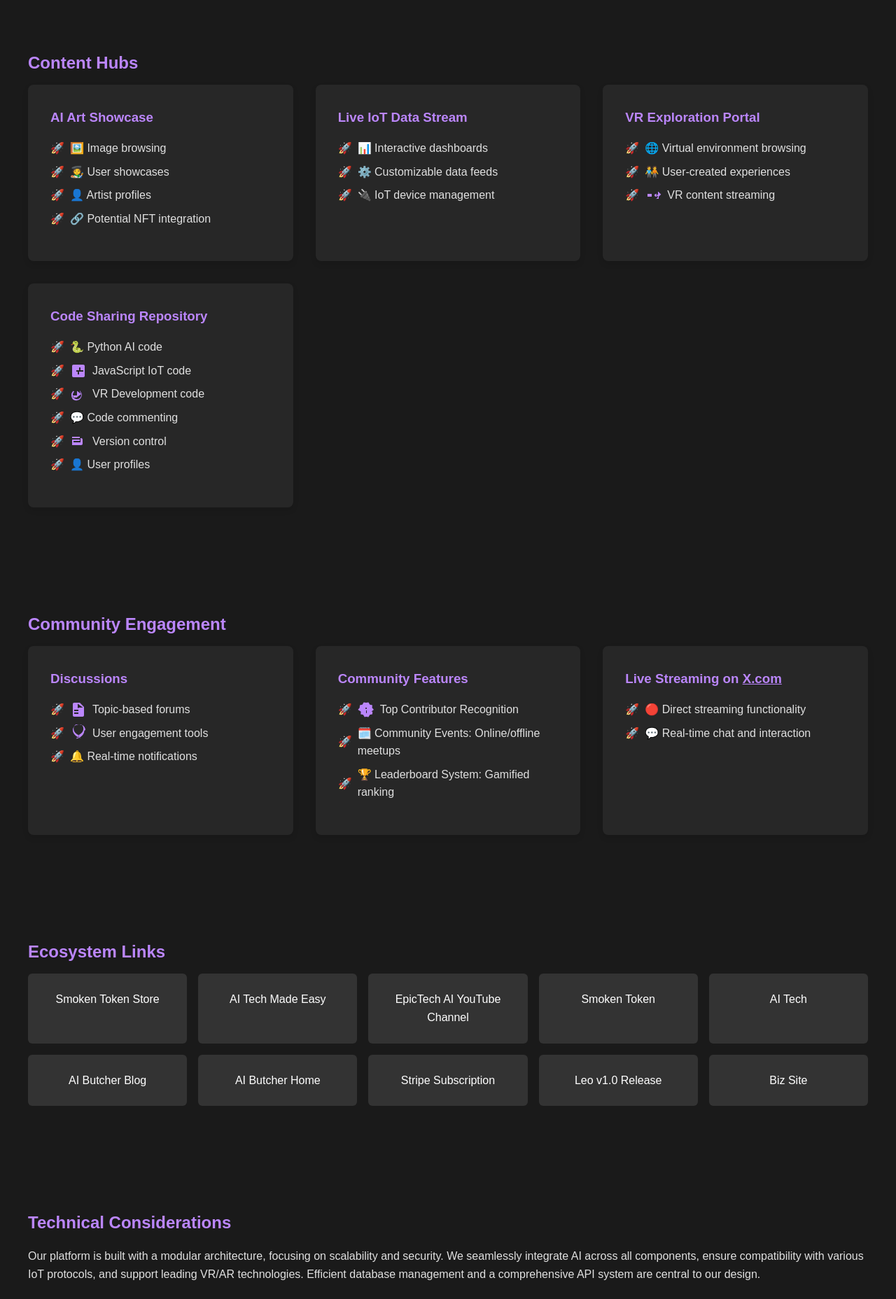
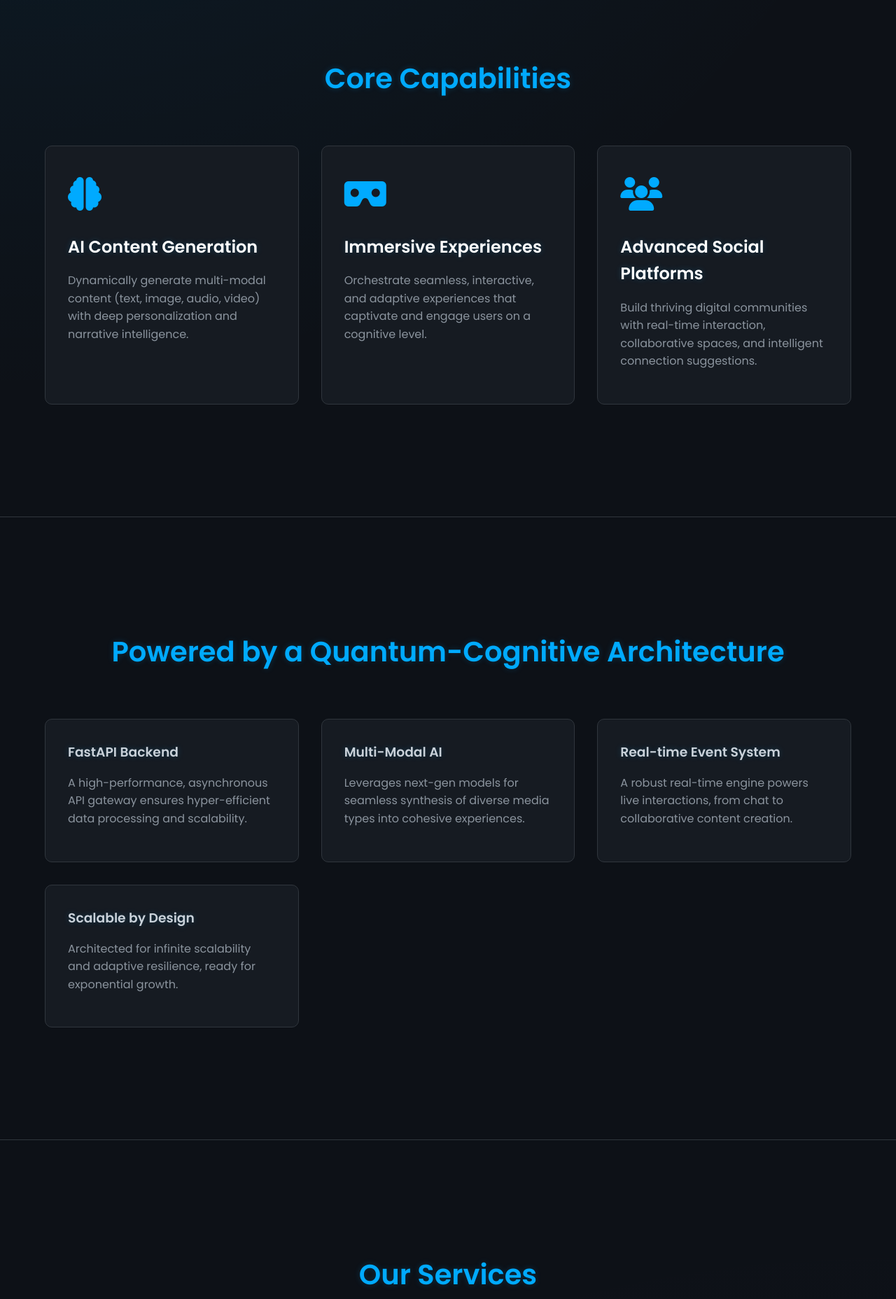
Before and after one commit to Sm0k367/agent-epic, a website: page index.html in a window 1280 px wide. Shown: the part 880-2736 px from the top of the page at 70% size. Drawn offline with Linux system fonts and the light colour scheme.

Commit message:
Update index.html

```diff
--- a/index.html
+++ b/index.html
@@ -1,278 +1,136 @@
-<html><head>
+<!DOCTYPE html>
+<html lang="en">
+<head>
     <meta charset="UTF-8">
     <meta name="viewport" content="width=device-width, initial-scale=1.0">
-<title>Unified Smoke Stream Platform</title>
-<style>
-    body {
-        font-family: sans-serif;
-        margin: 0;
-        background-color: #1a1a1a;
-        color: #e0e0e0;
-        line-height: 1.6;
-        overflow-x: hidden;
-    }
-
-    h1, h2, h3 {
-        color: #bb86fc;
-        margin-bottom: 0.5em;
-    }
-
-    section {
-        padding: 4em 2em;
-        max-width: 1200px;
-        margin: 0 auto;
-    }
-
-    .hero {
-        text-align: center;
-        padding: 6em 2em;
-    }
-
-    .hero h1 {
-        font-size: 3em;
-        margin-bottom: 0.5em;
-    }
-
-    .hero p {
-        font-size: 1.2em;
-        color: #b3b3b3;
-    }
-
-    .components {
-        display: grid;
-        grid-template-columns: repeat(auto-fit, minmax(300px, 1fr));
-        gap: 2em;
-    }
-
-    .component {
-        background-color: #272727;
-        padding: 2em;
-        border-radius: 8px;
-        box-shadow: 0 4px 8px rgba(0, 0, 0, 0.1);
-        transition: transform 0.3s ease-in-out;
-    }
-
-    .component:hover {
-        transform: scale(1.05);
-    }
-
-    .component h3 {
-        margin-top: 0;
-    }
-
-    .component ul {
-        list-style: none;
-        padding: 0;
-    }
-
-    .component ul li {
-        margin-bottom: 0.5em;
-        display: flex;
-        align-items: center;
-    }
-
-    .component ul li::before {
-        content: "🚀";
-        margin-right: 0.5em;
-    }
-
-    .links {
-        display: grid;
-        grid-template-columns: repeat(auto-fit, minmax(200px, 1fr));
-        gap: 1em;
-    }
-
-    .link-card {
-        background-color: #333333;
-        padding: 1.5em;
-        border-radius: 6px;
-        text-align: center;
-        transition: background-color 0.3s ease-in-out;
-    }
-
-    .link-card:hover {
-        background-color: #444444;
-    }
-
-    .link-card a {
-        display: block;
-        color: #fff;
-        text-decoration: none;
-    }
-
-    .footer {
-        text-align: center;
-        padding: 2em;
-        background-color: #121212;
-        color: #777;
-        font-size: 0.9em;
-    }
-
-    .footer a {
-        color: #bb86fc;
-        text-decoration: none;
-    }
-
-    .footer a:hover {
-        text-decoration: underline;
-    }
-
-    svg.icon {
-        width: 1.5em;
-        height: 1.5em;
-        margin-right: 0.5em;
-        fill: #bb86fc;
-        vertical-align: middle;
-    }
-
-    /* Animations */
-    @keyframes fadeInUp {
-        from {
-            opacity: 0;
-            transform: translateY(20px);
-        }
-        to {
-            opacity: 1;
-            transform: translateY(0);
-        }
-    }
-
-    .animate-up {
-        animation: fadeInUp 0.8s ease-out;
-    }
-</style>
+    <title>Epic Tech AI | The Future of Digital Experience</title>
+    <link rel="stylesheet" href="style.css">
+    <link rel="stylesheet" href="https://cdnjs.cloudflare.com/ajax/libs/font-awesome/6.4.0/css/all.min.css">
 </head>
 <body>
-    <section class="hero animate-up">
-        <h1>Unified Smoke Stream Platform</h1>
-        <p>Connect, create, and explore the future of technology, art, and community through AI, IoT, and immersive experiences.</p>
-    </section>
 
-    <section class="animate-up">
-        <h2>Smoke Stream Platform</h2>
-        <div class="component">
-            <h3>Concept: Central Hub</h3>
-            <ul>
-                <li><svg class="icon" viewBox="0 0 24 24"><path d="M10 20v-6h4v6h5v-8h3L12 3L2 12h3v8z"/></svg> AI-Powered Curation: Personalized content feeds.</li>
-                <li><svg class="icon" viewBox="0 0 24 24"><path d="M10 16.5l6-4.5-6-4.5V14H4v3h6zM14 7.6c1.7 1.3 2.8 3.5 2.8 5.7 0 4.4-3.6 8-8 8S2 17.7 2 13.3c0-2.2 1.1-4.3 2.8-5.7l1.3 1.1c-1.3 1-2.1 2.5-2.1 4.6 0 3.3 2.7 6 6 6s6-2.7 6-6c0-2.1-.8-3.6-2.1-4.6l1.3-1.1z"/></svg> Immersive Experiences: Support for VR/AR content.</li>
-                <li><svg class="icon" viewBox="0 0 24 24"><path d="M17 1.01L7 1c-1.1 0-2 .9-2 2v18c0 1.1.9 2 2 2h10c1.1 0 2-.9 2-2V3c0-1.1-.9-1.99-2-1.99zM10 20H8v-7h2v7zm-1-9h1.5v4.5H9.5V11zm6 9h-2v-3.5h2V20zm-1-5h1.5v2H14.5V15z"/></svg> IoT Integration: Interact with smart devices.</li>
-                <li><svg class="icon" viewBox="0 0 24 24"><path d="M12 2C6.48 2 2 6.48 2 12s4.48 10 10 10 10-4.48 10-10S17.52 2 12 2zm0 3c1.66 0 3 1.34 3 3s-1.34 3-3 3-3-1.34-3-3 1.34-3 3-3zm0 14.2c-2.5 0-4.71-1.28-6-3.22.03-1.7 3.47-2.7 6-2.7 2.54 0 5.1 1 5.97 2.7-1.29 1.94-3.5 3.22-6 3.22z"/></svg> User Profiles: Manage content and community interaction.</li>
-                <li><svg class="icon" viewBox="0 0 24 24"><path d="M15.5 14h-.79l-.28-.27C15.41 12.59 16 11.11 16 9.5 16 5.91 13.09 3 9.5 3S3 5.91 3 9.5 5.91 16 9.5 16c1.61 0 3.09-.59 4.23-1.57l.27.28v.79l5 4.99L20.49 19l-4.99-5zm-6 0C7.01 14 5 11.99 5 9.5S7.01 5 9.5 5 14 7.01 14 9.5 11.99 14 9.5 14z"/></svg> Search Functionality: Find any content on the platform.</li>
-            </ul>
+    <!-- Header -->
+    <header class="header">
+        <a href="#" class="logo">Epic Tech <span>AI</span></a>
+        <nav class="nav-links">
+            <a href="#features">Features</a>
+            <a href="#technology">Technology</a>
+            <a href="#pricing">Services</a>
+            <a href="#waas">WaaS</a>
+            <a href="#contact">Contact</a>
+        </nav>
+    </header>
+
+    <!-- Hero Section -->
+    <section class="hero">
+        <div class="hero-content">
+            <h1>Architecting Sentient Digital Realities</h1>
+            <p class="subtitle">
+                A hyper-accelerated platform for creating, deploying, and evolving next-generation AI-driven entertainment and social ecosystems.
+            </p>
+            <a href="#features" class="cta-button">Discover the Future</a>
         </div>
     </section>
 
-    <section class="animate-up">
-        <h2>Content Hubs</h2>
-        <div class="components">
-            <div class="component">
-                <h3>AI Art Showcase</h3>
-                <ul>
-                    <li>🖼️ Image browsing</li>
-                    <li>🧑‍🎨 User showcases</li>
-                    <li>👤 Artist profiles</li>
-                    <li>🔗 Potential NFT integration</li>
-                </ul>
+    <!-- Features Section -->
+    <section id="features" class="section">
+        <div class="container">
+            <h2 class="section-title">Core Capabilities</h2>
+            <div class="features-grid">
+                <div class="feature-card">
+                    <div class="feature-icon"><i class="fas fa-brain"></i></div>
+                    <h3>AI Content Generation</h3>
+                    <p>Dynamically generate multi-modal content (text, image, audio, video) with deep personalization and narrative intelligence.</p>
                 </div>
-            <div class="component">
-                <h3>Live IoT Data Stream</h3>
-                <ul>
-                    <li>📊 Interactive dashboards</li>
-                    <li>⚙️ Customizable data feeds</li>
-                    <li>🔌 IoT device management</li>
-                </ul>
+                <div class="feature-card">
+                    <div class="feature-icon"><i class="fas fa-vr-cardboard"></i></div>
+                    <h3>Immersive Experiences</h3>
+                    <p>Orchestrate seamless, interactive, and adaptive experiences that captivate and engage users on a cognitive level.</p>
                 </div>
-            <div class="component">
-                <h3>VR Exploration Portal</h3>
-                <ul>
-                    <li>🌐 Virtual environment browsing</li>
-                    <li>🧑‍🤝‍🧑 User-created experiences</li>
-                    <li><svg class="icon" viewBox="0 0 24 24"><path d="M19 7v4h-3l3.29 3.29-3.3 3.3V17h4v-3l3.29-3.29-3.3-3.3V7zM14 12c0-1.1.9-2 2-2s2 .9 2 2-.9 2-2 2-2-.9-2-2m-4 2H4V10h6v4z"/></svg> VR content streaming</li>
-                </ul>
+                <div class="feature-card">
+                    <div class="feature-icon"><i class="fas fa-users"></i></div>
+                    <h3>Advanced Social Platforms</h3>
+                    <p>Build thriving digital communities with real-time interaction, collaborative spaces, and intelligent connection suggestions.</p>
                 </div>
-            <div class="component">
-                <h3>Code Sharing Repository</h3>
-                <ul>
-                    <li>🐍 Python AI code</li>
-                    <li><svg class="icon" viewBox="0 0 24 24"><path d="M19 3H5c-1.11 0-2 .9-2 2v14c0 1.1.89 2 2 2h14c1.1 0 2-.9 2-2V5c0-1.1-.9-2-2-2zm-2 10h-4v4h-2v-4H9v-2h4V7h2v4h4v2z"/></svg> JavaScript IoT code</li>
-                    <li><svg class="icon" viewBox="0 0 24 24"><path d="M10 16.5l6-4.5-6-4.5V14H4v3h6zM14 7.6c1.7 1.3 2.8 3.5 2.8 5.7 0 4.4-3.6 8-8 8S2 17.7 2 13.3c0-2.2 1.1-4.3 2.8-5.7l1.3 1.1c-1.3 1-2.1 2.5-2.1 4.6 0 3.3 2.7 6 6 6s6-2.7 6-6c0-2.1-.8-3.6-2.1-4.6l1.3-1.1z"/></svg> VR Development code</li>
-                    <li>💬 Code commenting</li>
-                    <li><svg class="icon" viewBox="0 0 24 24"><path d="M14 10H3v2h11v-2zm0-4H3v2h11V6zm4 8v-4c0-1.11-.89-2-2-2h-1v4H3v6h13c1.11 0 2-.89 2-2zm-2 0H5v-2h10v2z"/></svg> Version control</li>
-                    <li>👤 User profiles</li>
-                </ul>
             </div>
         </div>
     </section>
 
-    <section class="animate-up">
-        <h2>Community Engagement</h2>
-        <div class="components">
-            <div class="component">
-                <h3>Discussions</h3>
-                <ul>
-                    <li><svg class="icon" viewBox="0 0 24 24"><path d="M14 2H6c-1.1 0-1.99.9-1.99 2L4 20c0 1.1.89 2 1.99 2H18c1.1 0 2-.9 2-2V8l-6-6zm-2 16H6v-2h6v2zm0-4H6v-2h6v2zm-1-4V3.5L18.5 9H13z"/></svg> Topic-based forums</li>
-                    <li><svg class="icon" viewBox="0 0 24 24"><path d="M21.99 8c0-4.41-4.03-8-9-8s-9 3.59-9 8c0 5.29 4.47 9.67 11 11.49V19h-3v-3.89c-3.97-1.52-6.8-5.13-6.8-9.11 0-3.87 3.13-7 7-7s7 3.13 7 7c0 3.98-2.83 7.6-6.8 9.11V19h-3v1.49c6.53-1.82 11-6.2 11-11.49z"/></svg> User engagement tools</li>
-                    <li>🔔 Real-time notifications</li>
-                </ul>
+    <!-- Technology Stack Section -->
+    <section id="technology" class="section">
+        <div class="container">
+            <h2 class="section-title">Powered by a Quantum-Cognitive Architecture</h2>
+            <div class="tech-grid">
+                <div class="tech-card">
+                    <h3>FastAPI Backend</h3>
+                    <p>A high-performance, asynchronous API gateway ensures hyper-efficient data processing and scalability.</p>
                 </div>
-            <div class="component">
-                <h3>Community Features</h3>
-                <ul>
-                    <li><svg class="icon" viewBox="0 0 24 24"><path d="M23 12l-2.44-2.79.34-3.69-3.61-.82-1.89-3.2L12 2.01 8.6 1.5 6.71 4.69 3.1 5.51 2.76 9.19l-2.4 2.79L4.6 14.79l-.34 3.7 3.61.82 1.89 3.19L12 21.99l3.4 0.51 1.89-3.19 3.61-.82.34-3.7L19.4 14.79 23 12zm-10 5h-1v-4h1v4zm-1-6c-.55 0-1-.45-1-1s.45-1 1-1 1 .45 1 1-.45 1-1 1z"/></svg> Top Contributor Recognition</li>
-                    <li>🗓️ Community Events: Online/offline meetups</li>
-                    <li>🏆 Leaderboard System: Gamified ranking</li>
-                </ul>
+                <div class="tech-card">
+                    <h3>Multi-Modal AI</h3>
+                    <p>Leverages next-gen models for seamless synthesis of diverse media types into cohesive experiences.</p>
                 </div>
-            <div class="component">
-                <h3>Live Streaming on <a href="https://x.com" style="color: #bb86fc; text-decoration: underline;">X.com</a></h3>
-                <ul>
-                    <li>🔴 Direct streaming functionality</li>
-                    <li>💬 Real-time chat and interaction</li>
-                </ul>
+                <div class="tech-card">
+                    <h3>Real-time Event System</h3>
+                    <p>A robust real-time engine powers live interactions, from chat to collaborative content creation.</p>
+                </div>
+                <div class="tech-card">
+                    <h3>Scalable by Design</h3>
+                    <p>Architected for infinite scalability and adaptive resilience, ready for exponential growth.</p>
+                </div>
             </div>
         </div>
     </section>
 
-    <section class="animate-up">
-        <h2>Ecosystem Links</h2>
-        <div class="links">
-            <div class="link-card"><a href="https://example.com/smoken-token-store">Smoken Token Store</a></div>
-            <div class="link-card"><a href="https://example.com/ai-tech-made-easy">AI Tech Made Easy</a></div>
-            <div class="link-card"><a href="https://www.youtube.com/c/EpicTechAI">EpicTech AI YouTube Channel</a></div>
-            <div class="link-card"><a href="https://example.com/smoken-token">Smoken Token</a></div>
-            <div class="link-card"><a href="https://example.com/ai-tech">AI Tech</a></div>
-            <div class="link-card"><a href="https://example.com/ai-butcher-blog">AI Butcher Blog</a></div>
-            <div class="link-card"><a href="https://example.com/ai-butcher-home">AI Butcher Home</a></div>
-            <div class="link-card"><a href="https://example.com/stripe-subscription">Stripe Subscription</a></div>
-            <div class="link-card"><a href="https://example.com/leo-v1">Leo v1.0 Release</a></div>
-            <div class="link-card"><a href="https://example.com/biz-site">Biz Site</a></div>
+    <!-- Pricing Section -->
+    <section id="pricing" class="section">
+        <div class="container">
+            <h2 class="section-title">Our Services</h2>
+            <div class="features-grid">
+                <div class="feature-card">
+                    <div class="feature-icon"><i class="fas fa-cogs"></i></div>
+                    <h3>Custom Work Request</h3>
+                    <p>Bespoke solutions tailored to your unique requirements. Request custom development work from our expert engineers.</p>
+                    <a href="https://buy.stripe.com/dR6dRZ7Gk8L16FaeUX" class="cta-button" target="_blank">Request Now</a>
+                </div>
+                <div class="feature-card">
+                    <div class="feature-icon"><i class="fas fa-user-tie"></i></div>
+                    <h3>AI-Engineer Service</h3>
+                    <p>Hire a dedicated AI engineer to work on your projects, providing expertise and accelerating your development.</p>
+                    <a href="https://buy.stripe.com/7sI3dlgcQ4uL0gMeUW" class="cta-button" target="_blank">Hire an Engineer</a>
+                </div>
+                <div class="feature-card">
+                    <div class="feature-icon"><i class="fas fa-robot"></i></div>
+                    <h3>Sm0k367AI Access</h3>
+                    <p>Gain access to our foundational AI models and tools for your own applications and experiments.</p>
+                    <a href="https://buy.stripe.com/aEU4hp0dS6CT2oU6op" class="cta-button" target="_blank">Get Access</a>
+                </div>
+                <div class="feature-card">
+                    <div class="feature-icon"><i class="fas fa-star"></i></div>
+                    <h3>Premium Subscription</h3>
+                    <p>Unlock the full potential of the Epic Tech AI platform with our all-inclusive premium subscription.</p>
+                    <a href="https://buy.stripe.com/8wM6px5ycf9pgfK000" class="cta-button" target="_blank">Go Premium</a>
+                </div>
+            </div>
         </div>
     </section>
 
-    <section class="animate-up">
-        <h2>Technical Considerations</h2>
-        <p>Our platform is built with a modular architecture, focusing on scalability and security. We seamlessly integrate AI across all components, ensure compatibility with various IoT protocols, and support leading VR/AR technologies. Efficient database management and a comprehensive API system are central to our design.</p>
+    <!-- WaaS Section -->
+    <section id="waas" class="section waas-section">
+        <div class="container">
+            <h2 class="section-title">Website-as-a-Service (WaaS)</h2>
+            <p>Empower your users to become creators. Our WaaS architecture allows anyone to generate and deploy their own AI-powered websites and digital spaces using our intuitive tools and templates.</p>
+            <a href="#contact" class="cta-button">Request Early Access</a>
+        </div>
     </section>
 
-    <section class="animate-up">
-        <h2>Implementation Phases (Conceptual)</h2>
-        <p>We are rolling out the platform in phases:</p>
-        <ul>
-            <li><strong>Phase 1 (MVP):</strong> Core platform, AI-powered curation, basic IoT integration, and AI Art showcase.</li>
-            <li><strong>Phase 2:</strong> VR exploration portal, code sharing repository, community discussions, and basic user profile functionality.</li>
-            <li><strong>Phase 3:</strong> Live streaming on X.com integration, advanced community features, Smoken Token Store.</li>
-            <li><strong>Phase 4:</strong> Deep IoT integration, gamified systems, and monetization strategies.</li>
-        </ul>
-    </section>
-
-    <section class="animate-up">
-        <h2>Next Steps</h2>
-        <p>We are currently in the detailed feature planning stage, defining specific requirements and user flows. Technology stack selection and team assembly are also underway. Stay tuned for more updates!</p>
-    </section>
-
-    <footer class="footer">
-        &copy; 2024 Unified Smoke Stream Platform | Follow us on <a href="https://x.com/EpicTechAI">X.com</a>
+    <!-- Footer -->
+    <footer id="contact" class="footer">
+        <div class="container">
+            <p>&copy; 2025 Epic Tech AI. All Rights Reserved.</p>
+            <p>Contact: epictechai@gmail.com | <a href="https://x.com/EpicTechAI" target="_blank">x.com/EpicTechAI</a></p>
+        </div>
     </footer>
 
+    <script src="script.js"></script>
 </body>
 </html>
```
Lines whose indentation alone changed are shown as unchanged.
